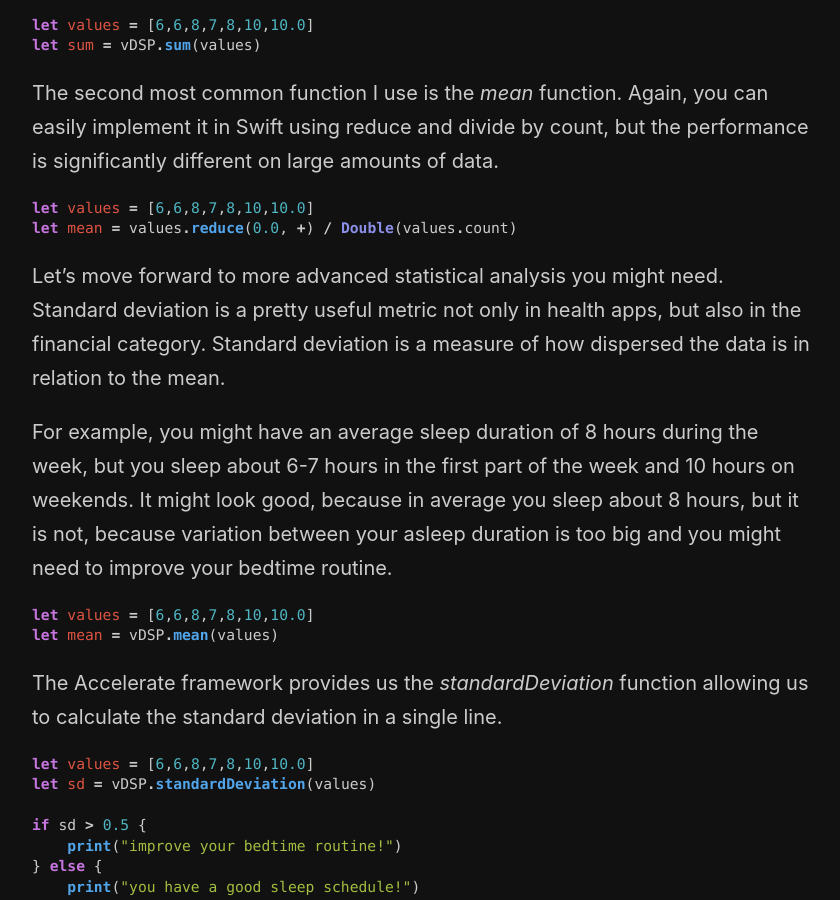
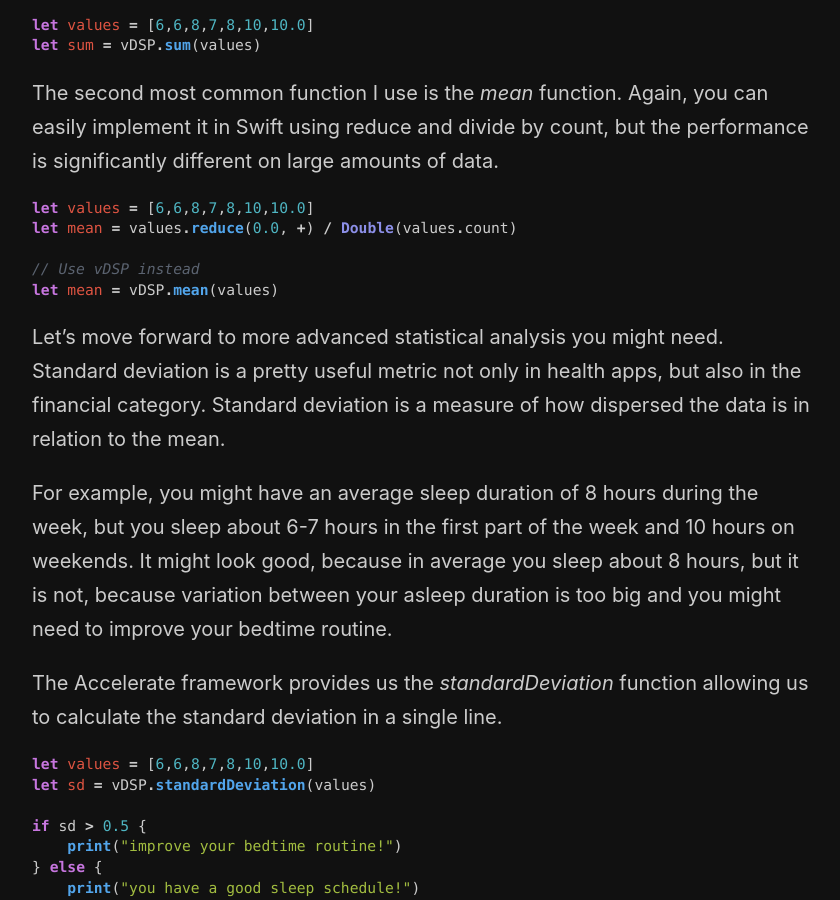
Before and after one commit to mecid/mecid.github.io, a Jekyll site: the page built from _posts/2025-05-13-optimized-mathematical-computations-in-swift.md, in a window 1280 px wide and 900 px high, scrolled down 1089 px. Shown: the whole window, without its empty margins (218-1058 px from the left). Built offline with Jekyll 4.4.1, drawn with Linux system fonts in a browser that asks for light colours.

Commit message:
vDSP post restructured

````diff
--- a/_posts/2025-05-13-optimized-mathematical-computations-in-swift.md
+++ b/_posts/2025-05-13-optimized-mathematical-computations-in-swift.md
@@ -28,16 +28,14 @@ The second most common function I use is the *mean* function. Again, you can eas
 ```swift
 let values = [6,6,8,7,8,10,10.0]
 let mean = values.reduce(0.0, +) / Double(values.count)
+
+// Use vDSP instead
+let mean = vDSP.mean(values)
 ```
 
 Let’s move forward to more advanced statistical analysis you might need. Standard deviation is a pretty useful metric not only in health apps, but also in the financial category. Standard deviation is a measure of how dispersed the data is in relation to the mean.
 
 For example, you might have an average sleep duration of 8 hours during the week, but you sleep about 6-7 hours in the first part of the week and 10 hours on weekends. It might look good, because in average you sleep about 8 hours, but it is not, because variation between your asleep duration is too big and you might need to improve your bedtime routine.
-
-```swift
-let values = [6,6,8,7,8,10,10.0]
-let mean = vDSP.mean(values)
-```
 
 The Accelerate framework provides us the *standardDeviation* function allowing us to calculate the standard deviation in a single line.
 
````
